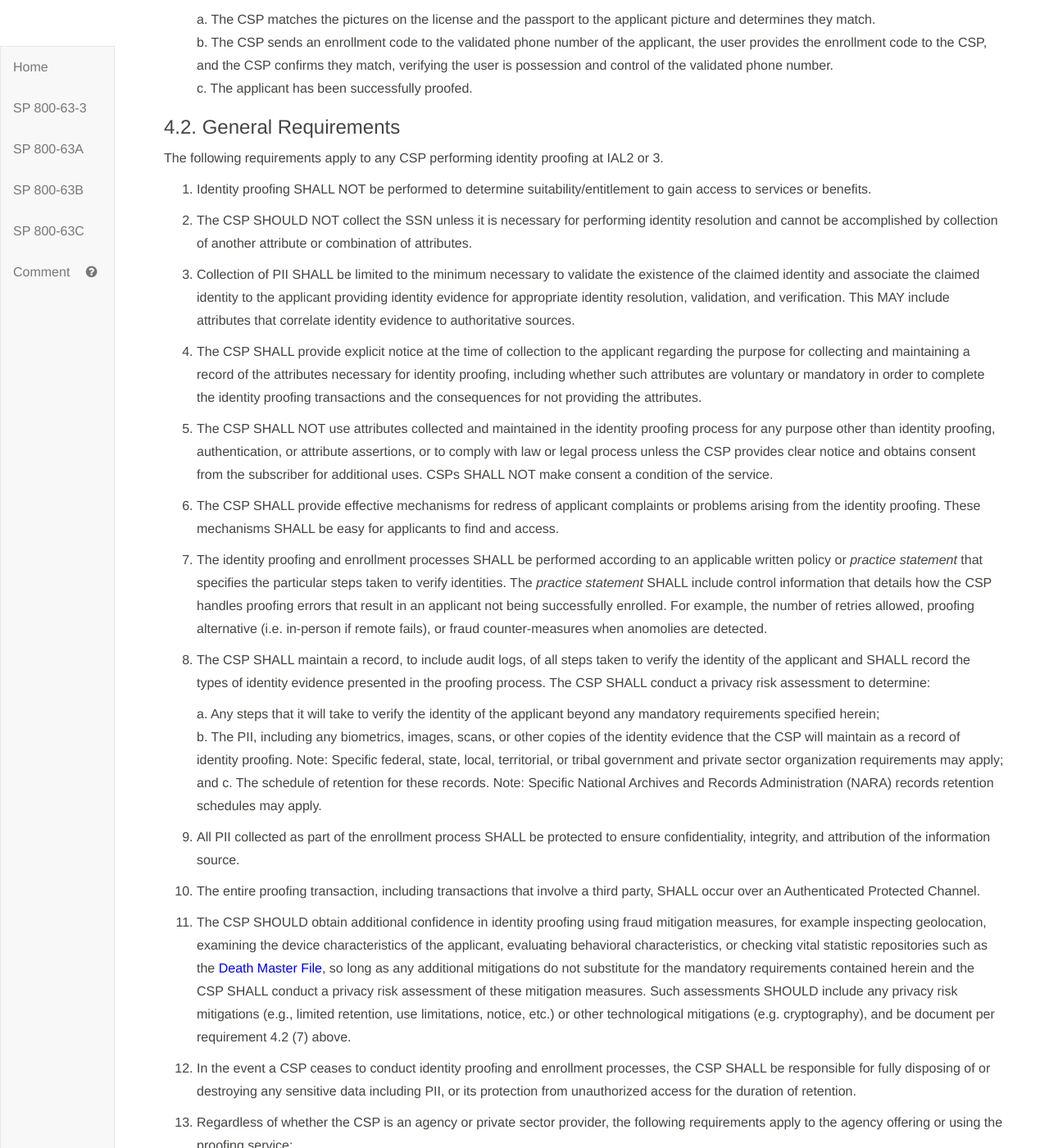
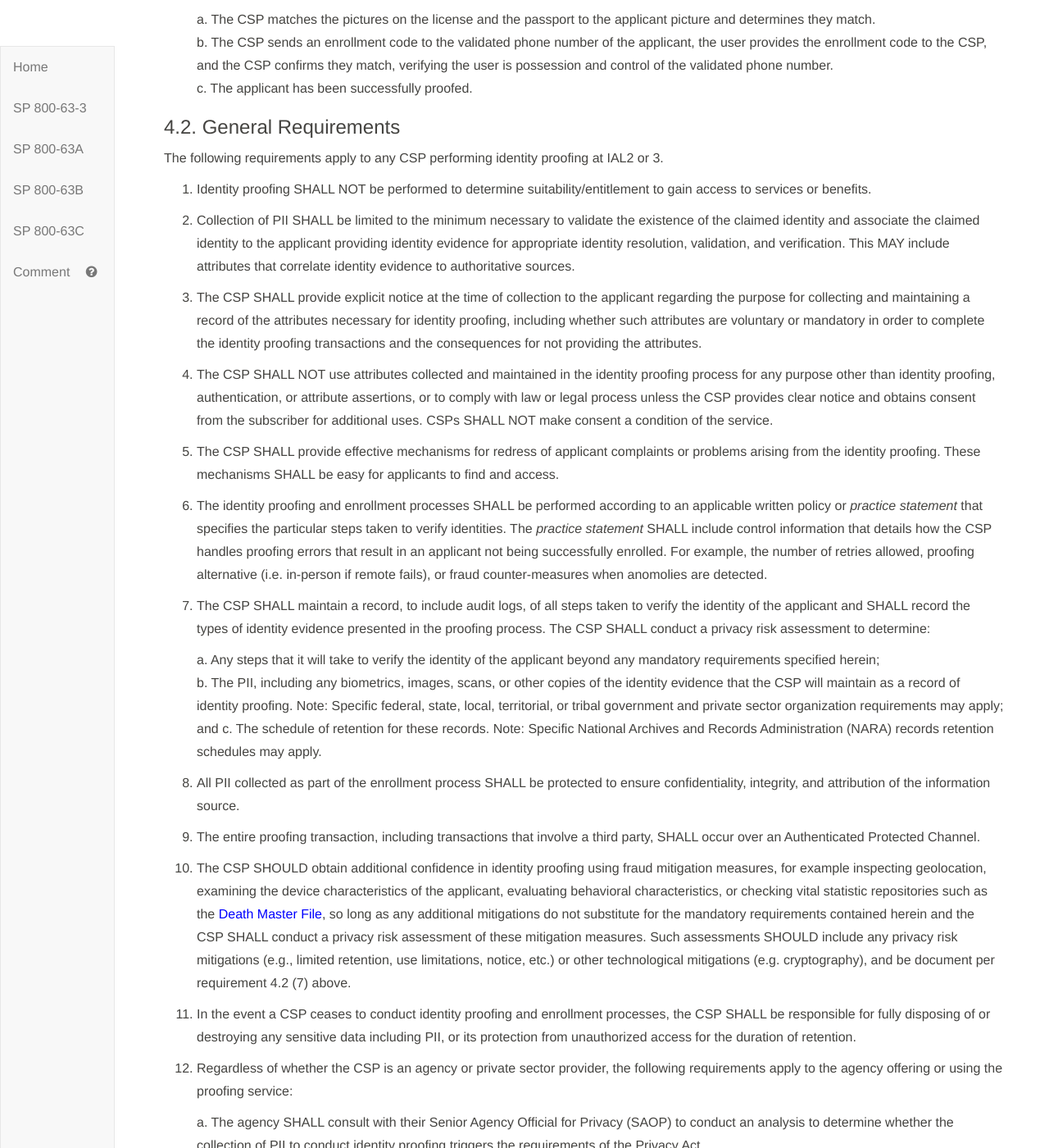
Before and after one commit to usnistgov/800-63-3, a Jekyll site: the page built from sp800-63a/sec4_ial.md, in a window 1280 px wide and 1400 px high, scrolled down 1851 px. Shown: the whole window at 82% size. Built offline with Jekyll 4.4.1, drawn with Linux system fonts in a browser that asks for light colours; our own code applies the rules of GitHub Pages for plain Markdown files; some of the changed text lies outside the part shown.

Commit message:
Closes #1443

```diff
--- a/sp800-63a/sec4_ial.md
+++ b/sp800-63a/sec4_ial.md
@@ -56,39 +56,39 @@ The following requirements apply to any CSP performing identity proofing at IAL2
 
 1. Identity proofing SHALL NOT be performed to determine suitability/entitlement to gain access to services or benefits.
 
-2. The CSP SHOULD NOT collect the SSN unless it is necessary for performing identity resolution and cannot be accomplished by collection of another attribute or combination of attributes.
+2. Collection of PII SHALL be limited to the minimum necessary to validate the existence of the claimed identity and associate the claimed identity to the applicant providing identity evidence for appropriate identity resolution, validation, and verification. This MAY include attributes that correlate identity evidence to authoritative sources.
 
-3. Collection of PII SHALL be limited to the minimum necessary to validate the existence of the claimed identity and associate the claimed identity to the applicant providing identity evidence for appropriate identity resolution, validation, and verification. This MAY include attributes that correlate identity evidence to authoritative sources.
+3. The CSP SHALL provide explicit notice at the time of collection to the applicant regarding the purpose for collecting and maintaining a record of the attributes necessary for identity proofing, including whether such attributes are voluntary or mandatory in order to complete the identity proofing transactions and the consequences for not providing the attributes.
 
-4. The CSP SHALL provide explicit notice at the time of collection to the applicant regarding the purpose for collecting and maintaining a record of the attributes necessary for identity proofing, including whether such attributes are voluntary or mandatory in order to complete the identity proofing transactions and the consequences for not providing the attributes.
+4. The CSP SHALL NOT use attributes collected and maintained in the identity proofing process for any purpose other than identity proofing, authentication, or attribute assertions, or to comply with law or legal process unless the CSP provides clear notice and obtains consent from the subscriber for additional uses. CSPs SHALL NOT make consent a condition of the service.
 
-5. The CSP SHALL NOT use attributes collected and maintained in the identity proofing process for any purpose other than identity proofing, authentication, or attribute assertions, or to comply with law or legal process unless the CSP provides clear notice and obtains consent from the subscriber for additional uses. CSPs SHALL NOT make consent a condition of the service.
+5. The CSP SHALL provide effective mechanisms for redress of applicant complaints or problems arising from the identity proofing. These mechanisms SHALL be easy for applicants to find and access.
 
-6. The CSP SHALL provide effective mechanisms for redress of applicant complaints or problems arising from the identity proofing. These mechanisms SHALL be easy for applicants to find and access.
+6. The identity proofing and enrollment processes SHALL be performed according to an applicable written policy or *practice statement* that specifies the particular steps taken to verify identities. The *practice statement* SHALL include control information that details how the CSP handles proofing errors that result in an applicant not being successfully enrolled.  For example, the number of retries allowed, proofing alternative (i.e. in-person if remote fails), or fraud counter-measures when anomolies are detected.
 
-7. The identity proofing and enrollment processes SHALL be performed according to an applicable written policy or *practice statement* that specifies the particular steps taken to verify identities. The *practice statement* SHALL include control information that details how the CSP handles proofing errors that result in an applicant not being successfully enrolled.  For example, the number of retries allowed, proofing alternative (i.e. in-person if remote fails), or fraud counter-measures when anomolies are detected.
-
-8. The CSP SHALL maintain a record, to include audit logs, of all steps taken to verify the identity of the applicant and SHALL record the types of identity evidence presented in the proofing process. The CSP SHALL conduct a privacy risk assessment to determine:
+7. The CSP SHALL maintain a record, to include audit logs, of all steps taken to verify the identity of the applicant and SHALL record the types of identity evidence presented in the proofing process. The CSP SHALL conduct a privacy risk assessment to determine:
 
 	a. Any steps that it will take to verify the identity of the applicant beyond any mandatory requirements specified herein;
 	b. The PII, including any biometrics, images, scans, or other copies of the identity evidence that the CSP will maintain as a record of identity proofing. Note: Specific federal, state, local, territorial, or tribal government and private sector organization requirements may apply; and
 	c. The schedule of retention for these records. Note: Specific National Archives and Records Administration (NARA) records retention schedules may apply.
 
 
-9. All PII collected as part of the enrollment process SHALL be protected to ensure confidentiality, integrity, and attribution of the information source.
+8. All PII collected as part of the enrollment process SHALL be protected to ensure confidentiality, integrity, and attribution of the information source.
 
-10. The entire proofing transaction, including transactions that involve a third party, SHALL occur over an Authenticated Protected Channel.
+9. The entire proofing transaction, including transactions that involve a third party, SHALL occur over an Authenticated Protected Channel.
 
-11. <a name="gr13"></a>The CSP SHOULD obtain additional confidence in identity proofing using fraud mitigation measures, for example inspecting geolocation, examining the device characteristics of the applicant, evaluating behavioral characteristics, or checking vital statistic repositories such as the [Death Master File](https://www.ssdmf.com/Library/InfoManage/Guide.asp?FolderID=1), so long as any additional mitigations do not substitute for the mandatory requirements contained herein and the CSP SHALL conduct a privacy risk assessment of these mitigation measures. Such assessments SHOULD include any privacy risk mitigations (e.g., limited retention, use limitations, notice, etc.) or other technological mitigations (e.g. cryptography), and be document per requirement 4.2 (7) above.
+10. <a name="gr13"></a>The CSP SHOULD obtain additional confidence in identity proofing using fraud mitigation measures, for example inspecting geolocation, examining the device characteristics of the applicant, evaluating behavioral characteristics, or checking vital statistic repositories such as the [Death Master File](https://www.ssdmf.com/Library/InfoManage/Guide.asp?FolderID=1), so long as any additional mitigations do not substitute for the mandatory requirements contained herein and the CSP SHALL conduct a privacy risk assessment of these mitigation measures. Such assessments SHOULD include any privacy risk mitigations (e.g., limited retention, use limitations, notice, etc.) or other technological mitigations (e.g. cryptography), and be document per requirement 4.2 (7) above.
 
-12. In the event a CSP ceases to conduct identity proofing and enrollment processes, the CSP SHALL be responsible for fully disposing of or destroying any sensitive data including PII, or its protection from unauthorized access for the duration of retention.
+11. In the event a CSP ceases to conduct identity proofing and enrollment processes, the CSP SHALL be responsible for fully disposing of or destroying any sensitive data including PII, or its protection from unauthorized access for the duration of retention.
 
-13. Regardless of whether the CSP is an agency or private sector provider, the following requirements apply to the agency offering or using the proofing service:
+12. Regardless of whether the CSP is an agency or private sector provider, the following requirements apply to the agency offering or using the proofing service:
 
 	a. The agency SHALL consult with their Senior Agency Official for Privacy (SAOP) to conduct an analysis to determine whether the collection of PII to conduct identity proofing triggers the requirements of the Privacy Act.
 	b. The agency SHALL publish a System of Records Notice (SORN) to cover such collection, as applicable.
 	c. The agency SHALL consult with their SAOP to conduct an analysis to determine whether the collection of PII to conduct identity proofing triggers the requirements of the E-Government Act of 2002.
 	d. The agency SHALL publish a Privacy Impact Assessment (PIA) to cover such collection, as applicable.
+
+13. The CSP SHOULD NOT collect the SSN unless it is necessary for performing identity resolution and cannot be accomplished by collection of another attribute or combination of attributes.
 
 ### 4.3. Identity Assurance Level 1
 
```
